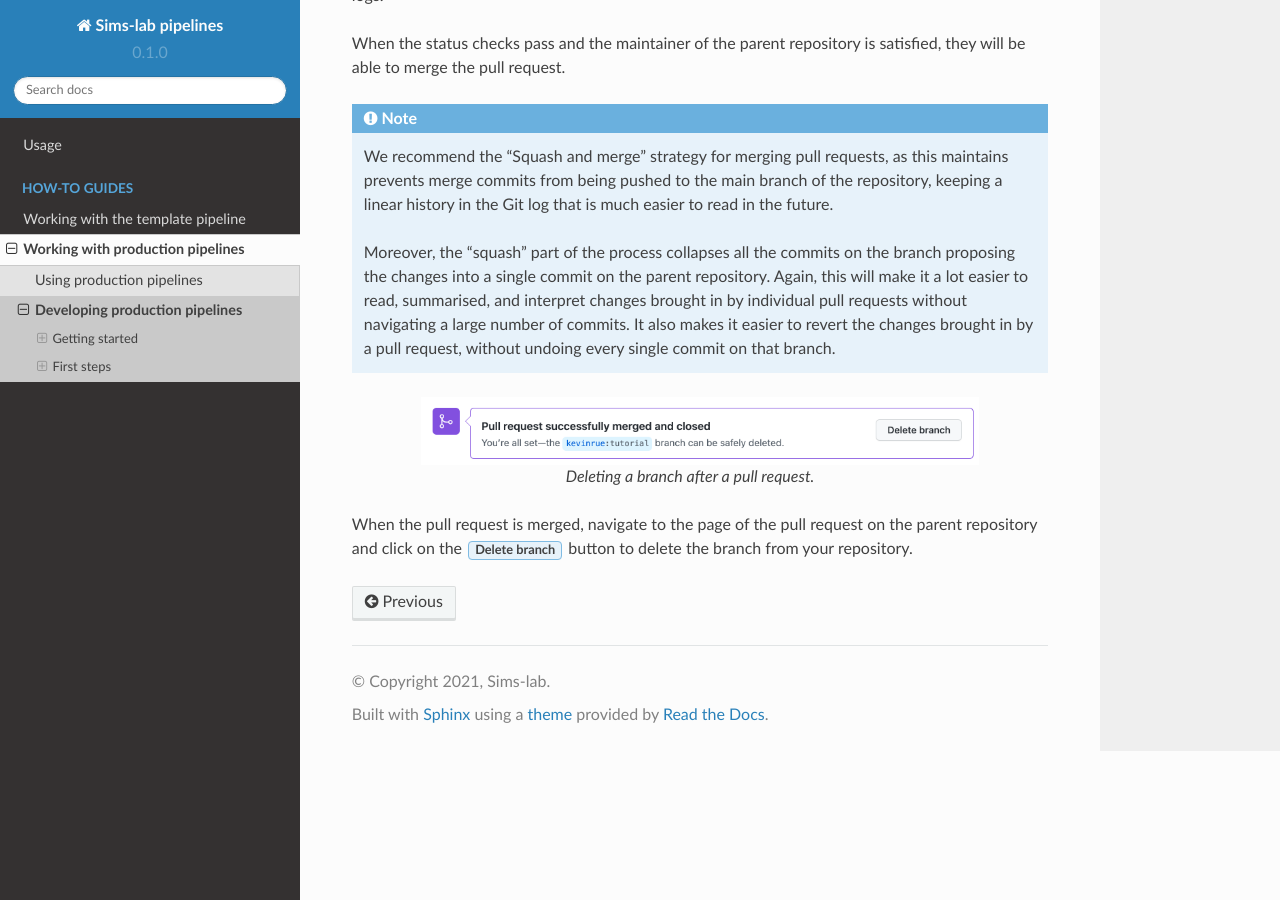
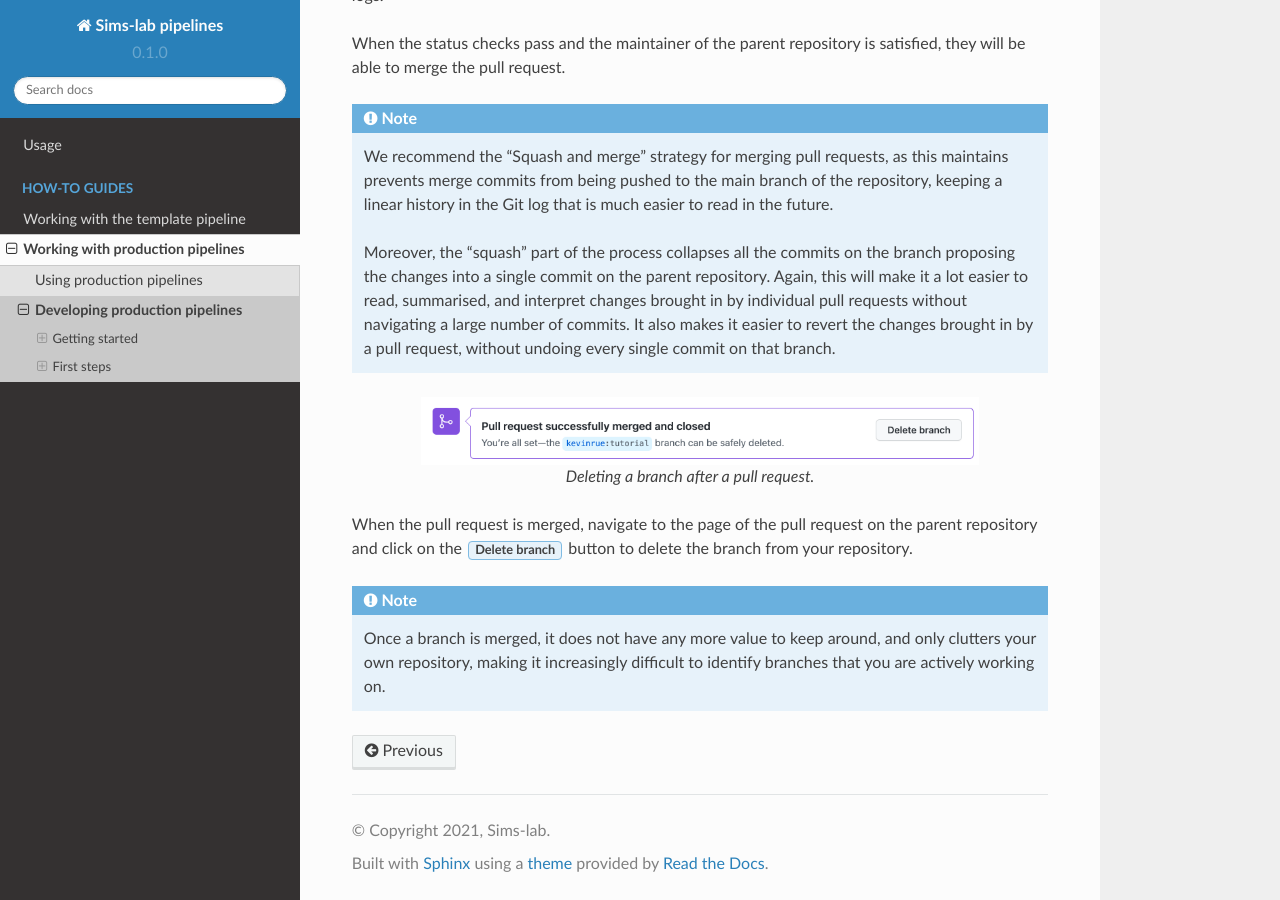
Before and after one commit to kevinrue/rtd-tutorial, a Sphinx documentation site: the page built from docs/source/guides/production_fork.rst, in a window 1280 px wide and 900 px high, scrolled down 6440 px. Built offline with Sphinx 7.4.7 and the Read the Docs theme 2.0.0, drawn with Linux system fonts in a browser that asks for light colours.

Commit message:
comment on deleting branches

```diff
--- a/docs/source/guides/production_fork.rst
+++ b/docs/source/guides/production_fork.rst
@@ -272,3 +272,9 @@ When the pull request is merged,
 navigate to the page of the pull request on the parent repository
 and click on the :guilabel:`Delete branch` button
 to delete the branch from your repository.
+
+.. note::
+
+   Once a branch is merged, it does not have any more value to keep around,
+   and only clutters your own repository, making it increasingly difficult
+   to identify branches that you are actively working on.
```
